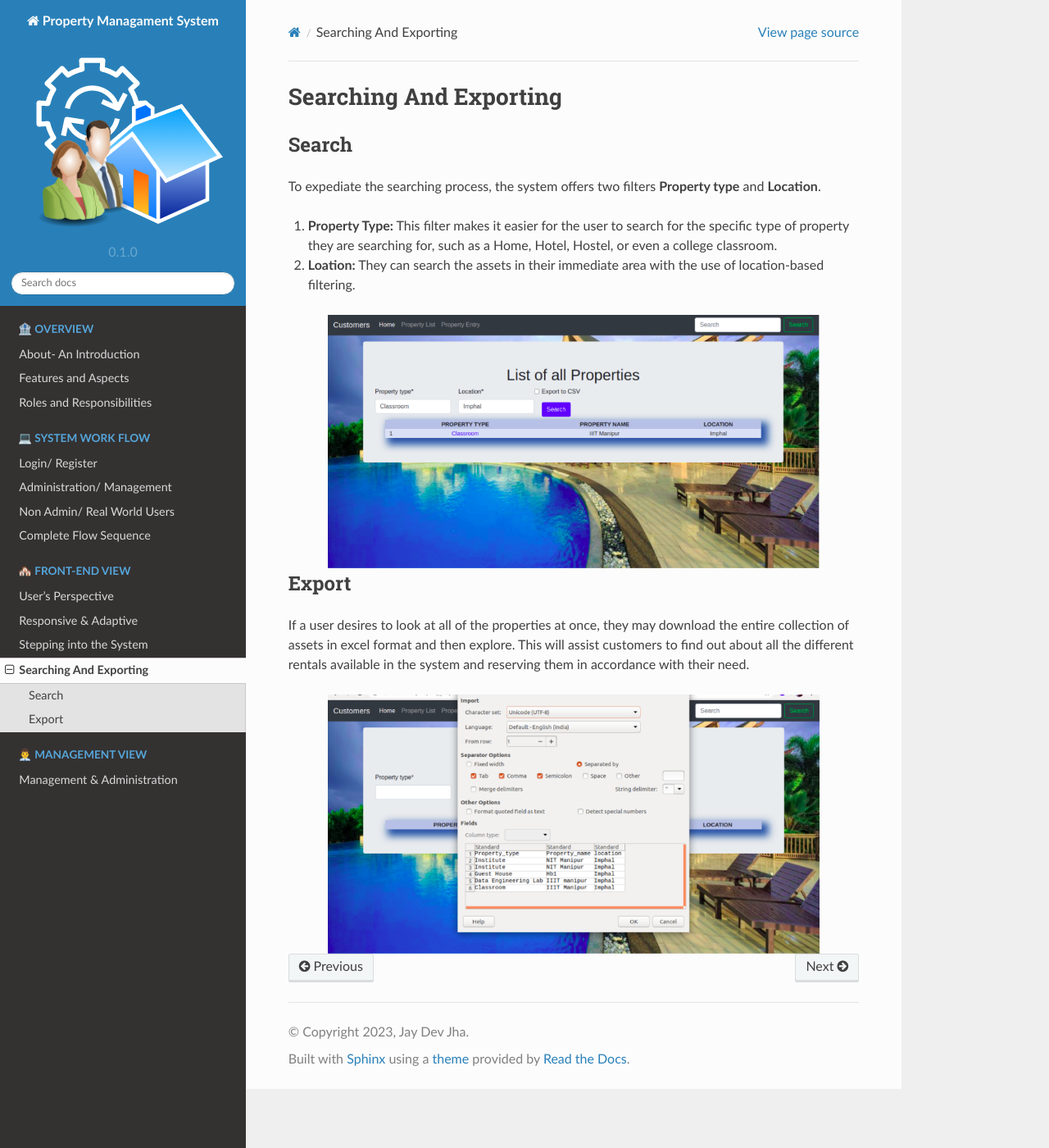
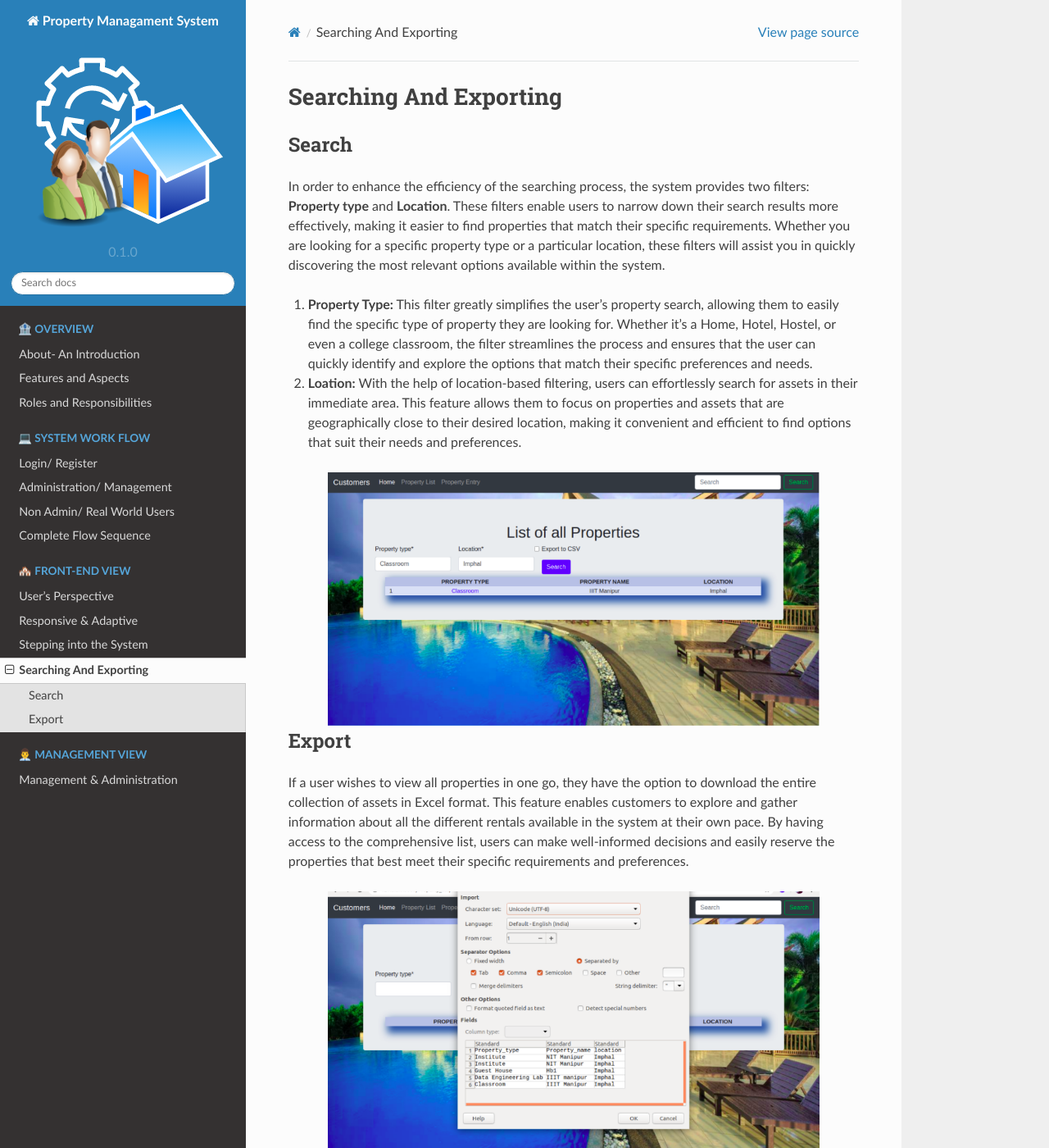
Before and after one commit to IIITM-Jay/Property-Management-System-Docs, a Sphinx documentation site: the page built from docs/source/searchExport.rst, in a window 1280 px wide and 1400 px high. Shown: the whole window at 82% size. Built offline with Sphinx 7.4.7 and the Read the Docs theme 2.0.0, drawn with Linux system fonts in a browser that asks for light colours.

Commit message:
Update searchExport.rst

```diff
--- a/docs/source/searchExport.rst
+++ b/docs/source/searchExport.rst
@@ -3,21 +3,22 @@ Searching And Exporting
 
 Search
 --------------
-To expediate the searching process, the system offers two filters **Property type** and **Location**.
+In order to enhance the efficiency of the searching process, the system provides two filters: **Property type** and **Location**. These filters enable users to narrow down their search results more effectively, making it easier to find properties that match their specific requirements. Whether you are looking for a specific property type or a particular location, these filters will assist you in quickly discovering the most relevant options available within the system.
 
-1. **Property Type:** This filter makes it easier for the user to search for the specific type of property they are searching for, such as a Home, Hotel, Hostel, or even a college classroom.
+1. **Property Type:** This filter greatly simplifies the user's property search, allowing them to easily find the specific type of property they are looking for. Whether it's a Home, Hotel, Hostel, or even a college classroom, the filter streamlines the process and ensures that the user can quickly identify and explore the options that match their specific preferences and needs.
 
 
-2. **Loation:** They can search the assets in their immediate area with the use of location-based filtering.
+2. **Loation:** With the help of location-based filtering, users can effortlessly search for assets in their immediate area. This feature allows them to focus on properties and assets that are geographically close to their desired location, making it convenient and efficient to find options that suit their needs and preferences.
 
 .. image:: _static/images/search.png
    :align: center
    :width: 600
 
 
+
 Export
 -------------
-If a user desires to look at all of the properties at once, they may download the entire collection of assets in excel format and then explore. This will assist customers to find out about all the different rentals available in the system and reserving them in accordance with their need.
+If a user wishes to view all properties in one go, they have the option to download the entire collection of assets in Excel format. This feature enables customers to explore and gather information about all the different rentals available in the system at their own pace. By having access to the comprehensive list, users can make well-informed decisions and easily reserve the properties that best meet their specific requirements and preferences.
 
 .. image:: _static/images/export.png
    :align: center
```
